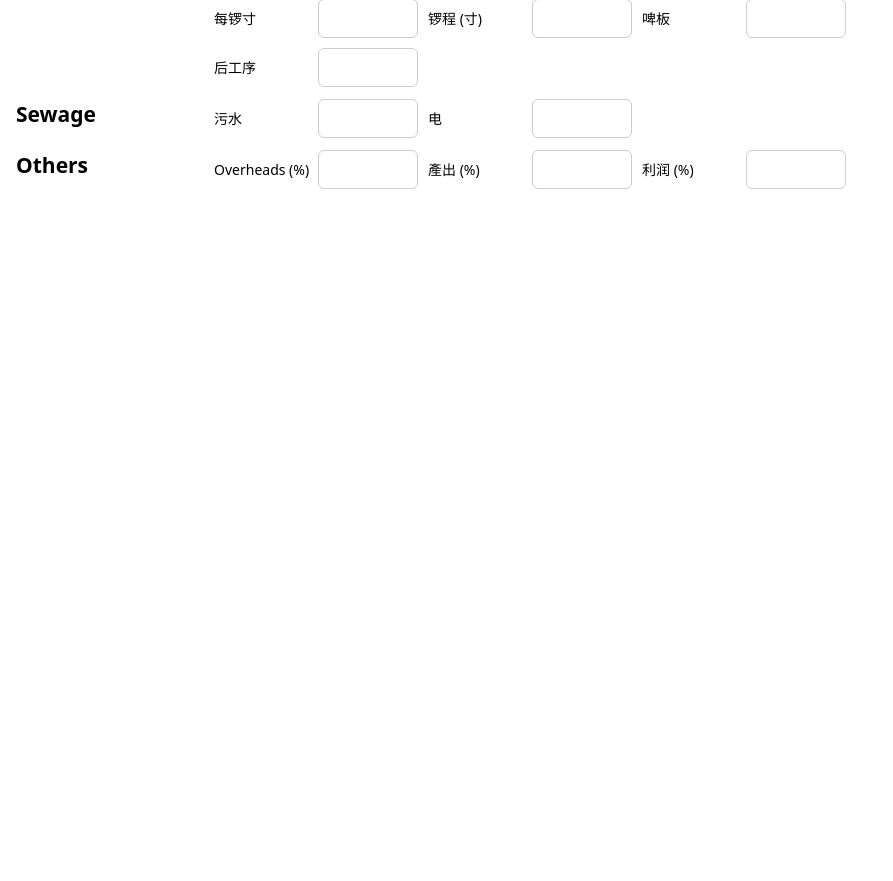
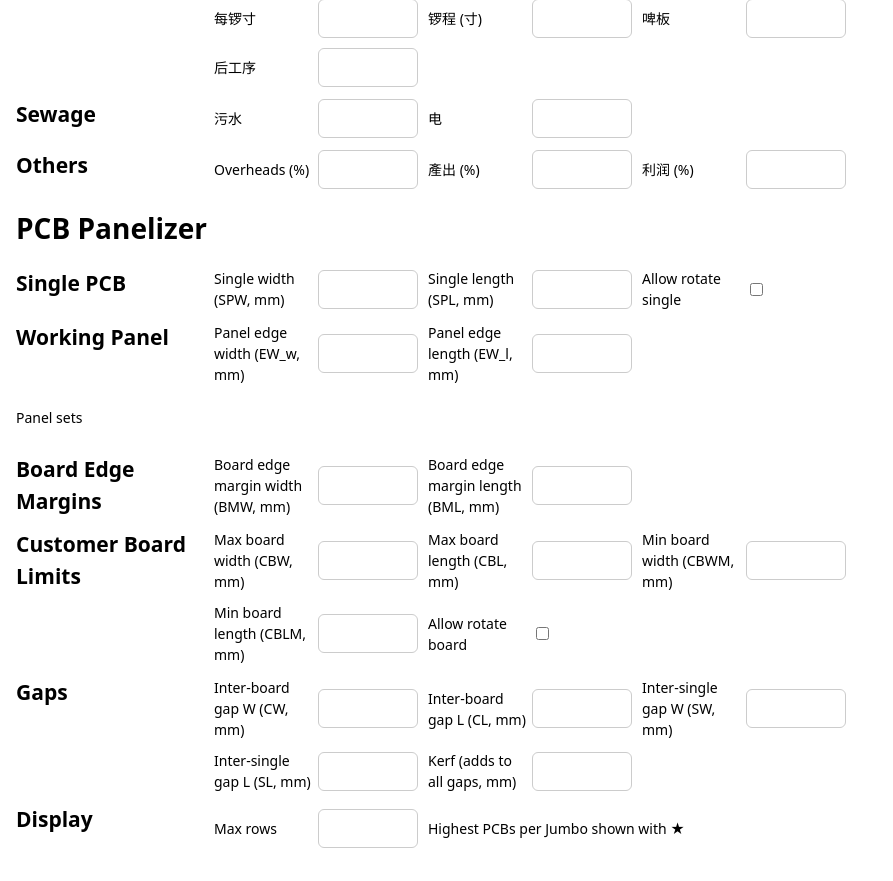
Before and after one commit to s006112/quote, a Flask app: template templates/index_qp.html in a window 1280 px wide. Shown: the part 460-1341 px from the top of the page, without its empty margins (0-893 px from the left). Before the commit the page ends 649 px from the top, so only its background shows below. Run offline with Flask 3, Linux system fonts and the light colour scheme; the template is opened without the code that fills it, so the values that code supplies are empty.

Commit message:
Move panel input field table to quote sheet

```diff
--- a/static/qp.css
+++ b/static/qp.css
@@ -29,6 +29,12 @@ label select {
   max-width: 100%;
 }
 
+label input[type="checkbox"],
+label input[type="radio"] {
+  width: auto;
+  padding: 0;
+}
+
 input,
 select {
   font: inherit;
@@ -49,7 +55,8 @@ form section {
   padding: 0;
 }
 
-form section h2 {
+form section h2,
+form section h3 {
   margin: 0;
   align-self: start;
 }
--- a/templates/index_qp.html
+++ b/templates/index_qp.html
@@ -178,6 +178,112 @@
         </div>
       </section>
 
+    </form>
+
+    <h1>PCB Panelizer</h1>
+
+    {% set pd = panelizer_defaults or {} %}
+    <form id="panelizer-form" method="get" novalidate>
+      <section>
+        <h2>Single PCB</h2>
+        <div class="grid">
+          <label>Single width (SPW, mm)
+            <input type="number" step="0.1" name="SPW" id="SPW" value="{{ pd.single_pcb_width_max|default('', true) }}">
+          </label>
+          <label>Single length (SPL, mm)
+            <input type="number" step="0.1" name="SPL" id="SPL" value="{{ pd.single_pcb_length_max|default('', true) }}">
+          </label>
+          <label>Allow rotate single
+            <input type="checkbox" name="ARS" id="ARS" {% if pd.allow_rotate_single_pcb|default(false) %}checked{% endif %}>
+          </label>
+        </div>
+      </section>
+
+      <section>
+        <h2>Working Panel</h2>
+        <div class="grid">
+          <label>Panel edge width (EW_w, mm)
+            <input type="number" step="0.1" name="EW_w" id="EW_w" value="{{ pd.panel_edge_margin_w|default('', true) }}">
+          </label>
+          <label>Panel edge length (EW_l, mm)
+            <input type="number" step="0.1" name="EW_l" id="EW_l" value="{{ pd.panel_edge_margin_l|default('', true) }}">
+          </label>
+        </div>
+        <div>
+          <p>Panel sets</p>
+          <div class="grid">
+            {% for option in panelizer_set_options %}
+            <label>{{ option.label }}
+              <input type="checkbox" name="{{ option.input }}" id="{{ option.input }}" {% if pd.get(option.field) %}checked{% endif %}>
+            </label>
+            {% endfor %}
+          </div>
+        </div>
+      </section>
+
+      <section>
+        <h2>Board Edge Margins</h2>
+        <div class="grid">
+          <label>Board edge margin width (BMW, mm)
+            <input type="number" step="0.1" name="BMW" id="BMW" value="{{ pd.board_edge_margin_w|default('', true) }}">
+          </label>
+          <label>Board edge margin length (BML, mm)
+            <input type="number" step="0.1" name="BML" id="BML" value="{{ pd.board_edge_margin_l|default('', true) }}">
+          </label>
+        </div>
+      </section>
+
+      <section>
+        <h2>Customer Board Limits</h2>
+        <div class="grid">
+          <label>Max board width (CBW, mm)
+            <input type="number" step="0.1" name="CBW" id="CBW" value="{{ pd.customer_board_width_max|default('', true) }}">
+          </label>
+          <label>Max board length (CBL, mm)
+            <input type="number" step="0.1" name="CBL" id="CBL" value="{{ pd.customer_board_length_max|default('', true) }}">
+          </label>
+          <label>Min board width (CBWM, mm)
+            <input type="number" step="0.1" name="CBWM" id="CBWM" value="{{ pd.customer_board_width_min|default('', true) }}">
+          </label>
+          <label>Min board length (CBLM, mm)
+            <input type="number" step="0.1" name="CBLM" id="CBLM" value="{{ pd.customer_board_length_min|default('', true) }}">
+          </label>
+          <label>Allow rotate board
+            <input type="checkbox" name="ARB" id="ARB" {% if pd.allow_rotate_board|default(false) %}checked{% endif %}>
+          </label>
+        </div>
+      </section>
+
+      <section>
+        <h2>Gaps</h2>
+        <div class="grid">
+          <label>Inter-board gap W (CW, mm)
+            <input type="number" step="0.1" name="CW" id="CW" value="{{ pd.inter_board_gap_w|default('', true) }}">
+          </label>
+          <label>Inter-board gap L (CL, mm)
+            <input type="number" step="0.1" name="CL" id="CL" value="{{ pd.inter_board_gap_l|default('', true) }}">
+          </label>
+          <label>Inter-single gap W (SW, mm)
+            <input type="number" step="0.1" name="SW" id="SW" value="{{ pd.inter_single_gap_w|default('', true) }}">
+          </label>
+          <label>Inter-single gap L (SL, mm)
+            <input type="number" step="0.1" name="SL" id="SL" value="{{ pd.inter_single_gap_l|default('', true) }}">
+          </label>
+          <label>Kerf (adds to all gaps, mm)
+            <input type="number" step="0.1" name="KERF" id="KERF" value="{{ pd.kerf_allowance|default('', true) }}">
+          </label>
+        </div>
+      </section>
+
+      <section class="form-controls">
+        <h2>Display</h2>
+        <div class="grid">
+          <label>Max rows
+            <input type="number" step="1" name="LIMIT" id="LIMIT" value="{{ pd.limit|default('', true) }}">
+          </label>
+          <p>Highest PCBs per Jumbo shown with ★</p>
+        </div>
+      </section>
     </form>
   </div>
 
```
Also changed, not shown: app_qp.py (+14 -0 lines).
